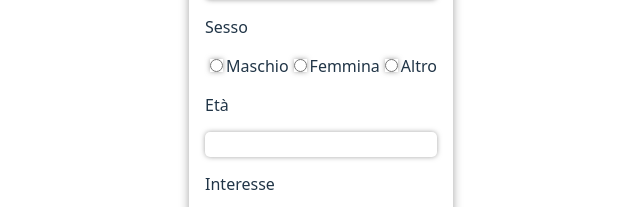
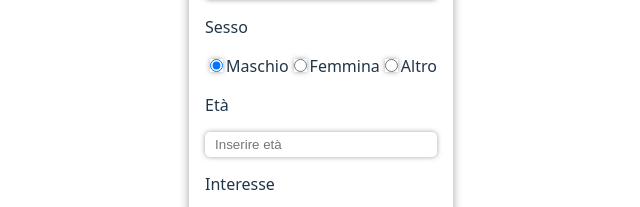
Before and after one commit to Fredinogran/sistema-di-login, a React (Vite) app in the folder login-s/: page / in a window 1280 px wide. Shown: the part 394-601 px from the top of the page, without its empty margins (319-959 px from the left). Built offline with nearby package versions, Linux system fonts and the light colour scheme.

Commit message:
Continuato esercizio form

```diff
--- a/login-s/src/App.jsx
+++ b/login-s/src/App.jsx
@@ -7,7 +7,7 @@ import Dashboard from "./Dashboard";
 function App() {
   const [isLogged, setIsLogged] = useState(false);
   useEffect(() => {
-    const userLogged = localStorage.getItem("isLogged");
+    const userLogged = localStorage.getItem("userLogged");
     if (userLogged) {
       setIsLogged(true);
     } else {
--- a/login-s/src/form.jsx
+++ b/login-s/src/form.jsx
@@ -3,15 +3,23 @@ import { useState } from "react";
 export default function Form() {
   const [message, setMessage] = useState("");
   const [data, setData] = useState({
+    id: 0,
     nome: "",
     cognome: "",
     email: "",
     password: "",
+    sesso: "",
+    eta: "",
+    interessi: "",
   });
   function handleChange(event) {
     setData({
       ...data,
-      [event.target.name]: event.target.value,
+
+      [event.target.name]:
+        event.target.name === "eta"
+          ? parseInt(event.target.value)
+          : event.target.value,
     });
   }
   function validate(password) {
@@ -22,6 +30,7 @@ export default function Form() {
   function handleSubmit(event) {
     event.preventDefault();
     const databaseUsers = JSON.parse(localStorage.getItem("users")) || [];
+    setData({ ...data, id: databaseUsers.length + 1 });
     const verificaUtente = databaseUsers.some((x) => x.email === data.email);
     if (verificaUtente) {
       setMessage("email già registrata");
@@ -40,12 +49,16 @@ export default function Form() {
     const updateUsers = [...databaseUsers, data];
     localStorage.setItem("users", JSON.stringify(updateUsers));
     setMessage("registrazione effetuata con successo");
-    setData({
-      nome: "",
-      cognome: "",
-      email: "",
-      password: "",
-    });
+    // setData({
+    //   id: 0,
+    //   nome: "",
+    //   cognome: "",
+    //   email: "",
+    //   password: "",
+    //   sesso: "",
+    //   eta: "",
+    //   interessi: "",
+    // });
   }
 
   return (
@@ -89,7 +102,13 @@ export default function Form() {
       />
       <label>Sesso</label>
       <div required onChange={handleChange} value={data.sesso}>
-        <input type="radio" id="maschio" name="sesso" value={"Maschio"} />
+        <input
+          type="radio"
+          id="maschio"
+          name="sesso"
+          value={"Maschio"}
+          checked
+        />
         <label for="maschio">Maschio</label>
 
         <input type="radio" id="femmina" name="sesso" value={"Femmina"} />
@@ -104,6 +123,7 @@ export default function Form() {
         name="eta"
         id="eta"
         min="18"
+        placeholder="Inserire età"
         onChange={handleChange}
         value={data.eta}
         required
@@ -134,6 +154,7 @@ export default function Form() {
         <label>Acconsento</label>
       </div>
       <button type="submit">Registrati</button>
+      {message && <p>{message}</p>}
     </form>
   );
 }
--- a/login-s/src/login.jsx
+++ b/login-s/src/login.jsx
@@ -21,7 +21,7 @@ export default function Login({ setIsLogged }) {
     );
     if (userExist) {
       setMessage("Login effettuato con successo!");
-      localStorage.setItem("isLogged", true);
+      localStorage.setItem("userLogged", JSON.stringify(userExist));
       setIsLogged(true);
     } else {
       setMessage("Credenziali errate!");
```
